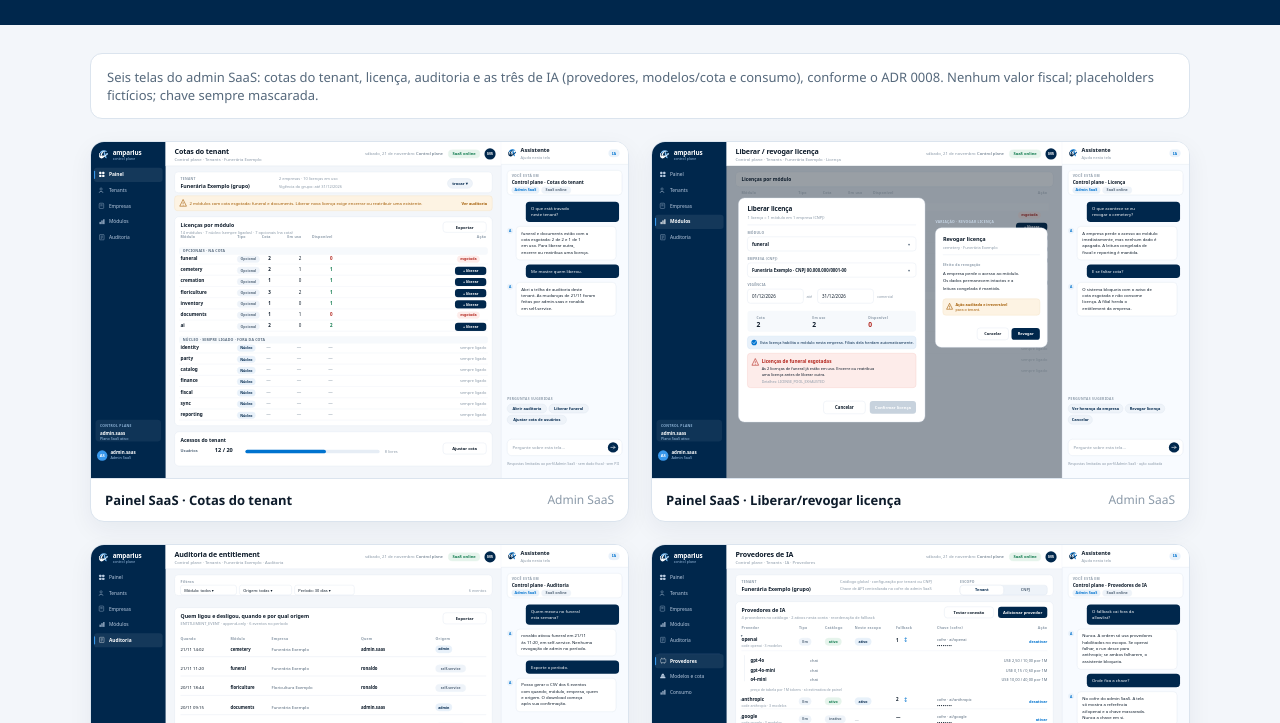
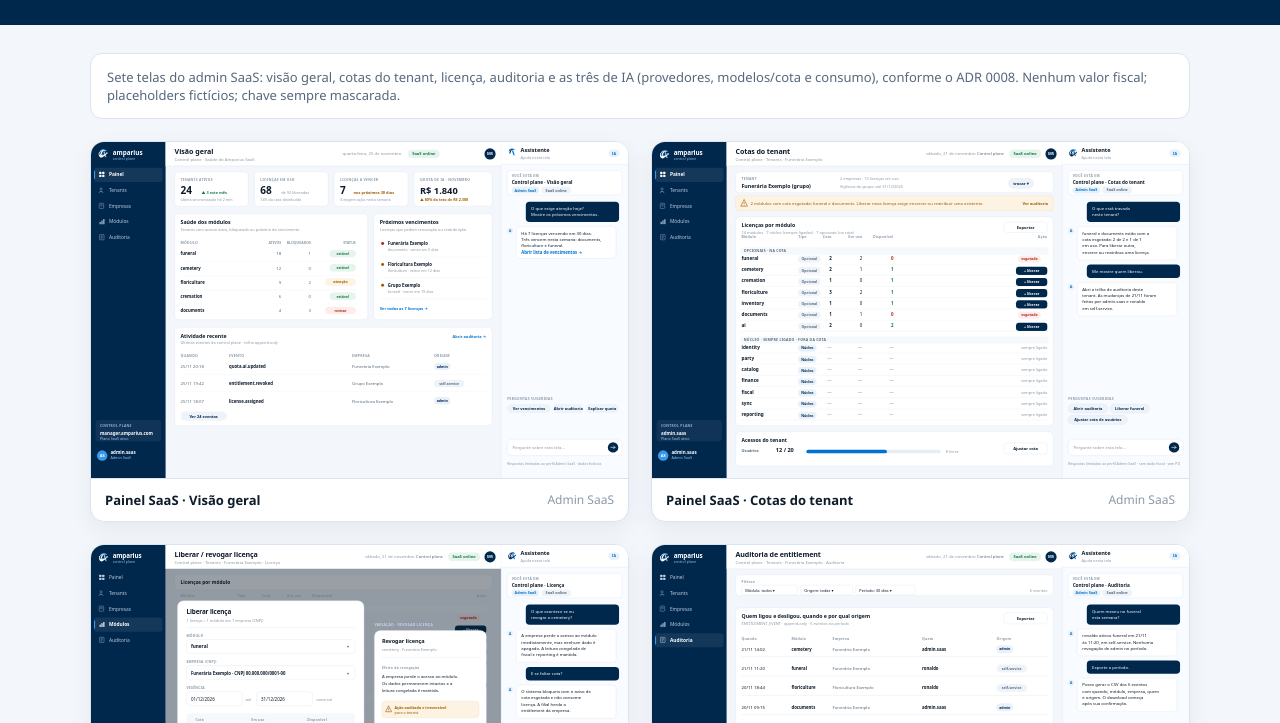
Before and after one commit to alltomatos/amparius, a plain HTML site: page docs/design/mockups/index.html in a window 1280 px wide. Shown: the part 77-800 px from the top of the page. Drawn offline with Linux system fonts and the light colour scheme.

Commit message:
feat(design): adiciona dashboard do painel SaaS

```diff
--- a/docs/design/mockups/index.html
+++ b/docs/design/mockups/index.html
@@ -18,8 +18,9 @@ header p{margin:2px 0 0;color:#9fc3e6;font-size:12px}
 </style></head><body>
 <header><img src="../../../assets/brand/amparius-icon.svg" alt=""/><div><h1>Mockups · Painel SaaS</h1><p>Control plane · entitlement por licença + IA · v0.1</p></div></header>
 <div class="wrap">
-<div class="note">Seis telas do admin SaaS: cotas do tenant, licença, auditoria e as três de IA (provedores, modelos/cota e consumo), conforme o ADR 0008. Nenhum valor fiscal; placeholders fictícios; chave sempre mascarada.</div>
-<div class="grid"><a class="card" href="05-painel-saas-cotas.svg"><img src="05-painel-saas-cotas.svg" alt="Painel SaaS · Cotas do tenant"/>
+<div class="note">Sete telas do admin SaaS: visão geral, cotas do tenant, licença, auditoria e as três de IA (provedores, modelos/cota e consumo), conforme o ADR 0008. Nenhum valor fiscal; placeholders fictícios; chave sempre mascarada.</div>
+<div class="grid"><a class="card" href="03-painel-saas-dashboard.svg"><img src="03-painel-saas-dashboard.svg" alt="Painel SaaS · Visão geral do control plane"/>
+        <div class="meta"><b>Painel SaaS · Visão geral</b><span>Admin SaaS</span></div></a><a class="card" href="05-painel-saas-cotas.svg"><img src="05-painel-saas-cotas.svg" alt="Painel SaaS · Cotas do tenant"/>
         <div class="meta"><b>Painel SaaS · Cotas do tenant</b><span>Admin SaaS</span></div></a><a class="card" href="06-painel-saas-licenca.svg"><img src="06-painel-saas-licenca.svg" alt="Painel SaaS · Liberar/revogar licença"/>
         <div class="meta"><b>Painel SaaS · Liberar/revogar licença</b><span>Admin SaaS</span></div></a><a class="card" href="07-painel-saas-auditoria.svg"><img src="07-painel-saas-auditoria.svg" alt="Painel SaaS · Auditoria de entitlement"/>
         <div class="meta"><b>Painel SaaS · Auditoria de entitlement</b><span>Admin SaaS</span></div></a><a class="card" href="08-painel-saas-ia-provedores.svg"><img src="08-painel-saas-ia-provedores.svg" alt="Painel SaaS · Provedores de IA"/>
```
Also changed, not shown: docs/design/mockups/03-painel-saas-dashboard.svg (added), 1 other file.
